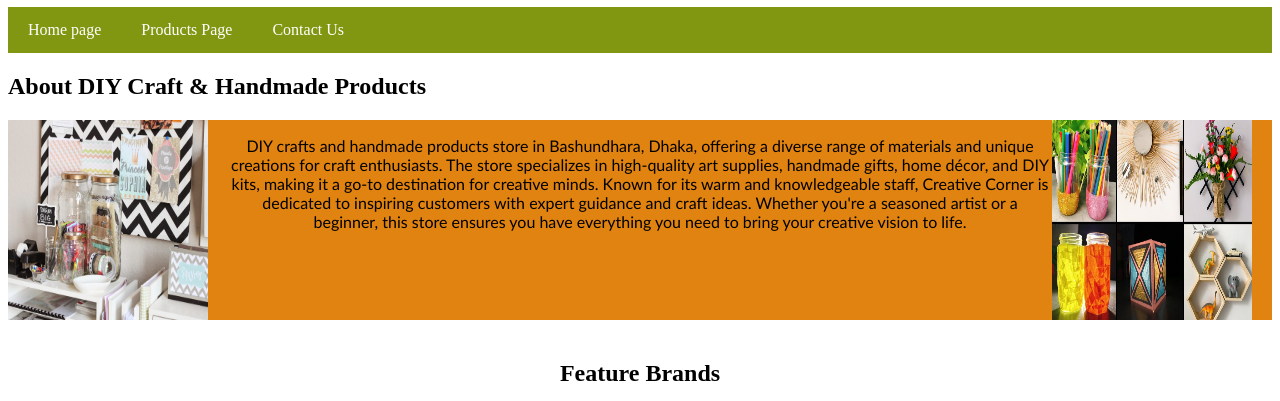
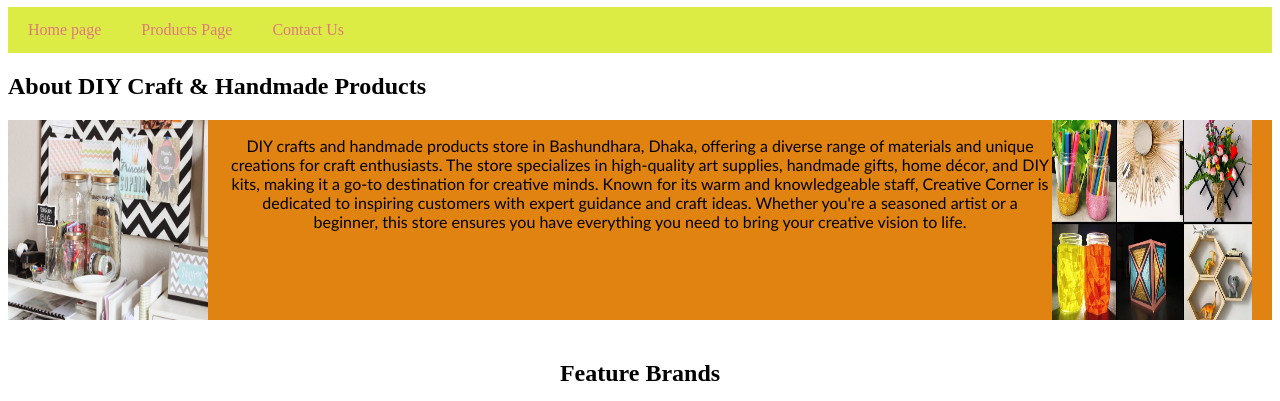
Before and after one commit to Marziaaaaaa/mis455-practical-mid, a plain HTML site: page index.html in a window 1280 px wide. Shown: the part 99-500 px from the top of the page. Drawn offline with Linux system fonts and the light colour scheme.

Commit message:
meaningful comment

```diff
--- a/index.css
+++ b/index.css
@@ -1,13 +1,13 @@
 .navbar {
   overflow: hidden;
-  background-color: rgb(129, 151, 17);
+  background-color: rgb(220, 236, 69);
 }
 
 
 .navbar a {
   float: left;
   display: block;
-  color: white;
+  color: rgb(223, 123, 123);
   text-align: center;
   padding: 14px 20px;
   text-decoration: none;
@@ -20,7 +20,7 @@
 
 .navbar a:hover {
   background-color: #e9d2e3;
-  color: rgb(90, 188, 73);
+  color: rgb(160, 47, 109);
 }
 .content{
   font-family: 'Gill Sans', 'Gill Sans MT', Calibri, 'Trebuchet MS', sans-serif;
```
Also changed, not shown: index2.html (+1 -0 lines), index3.html (+1 -0 lines).
